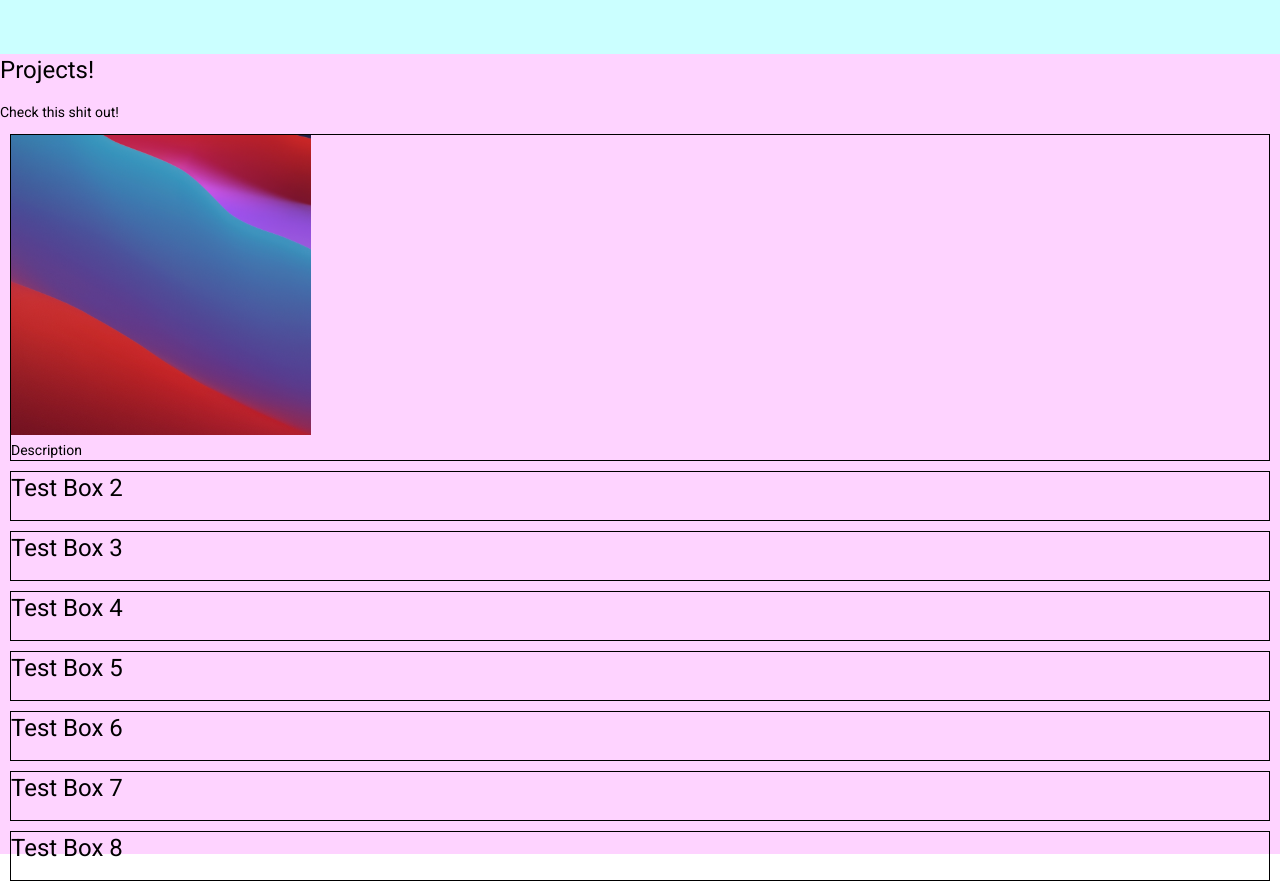
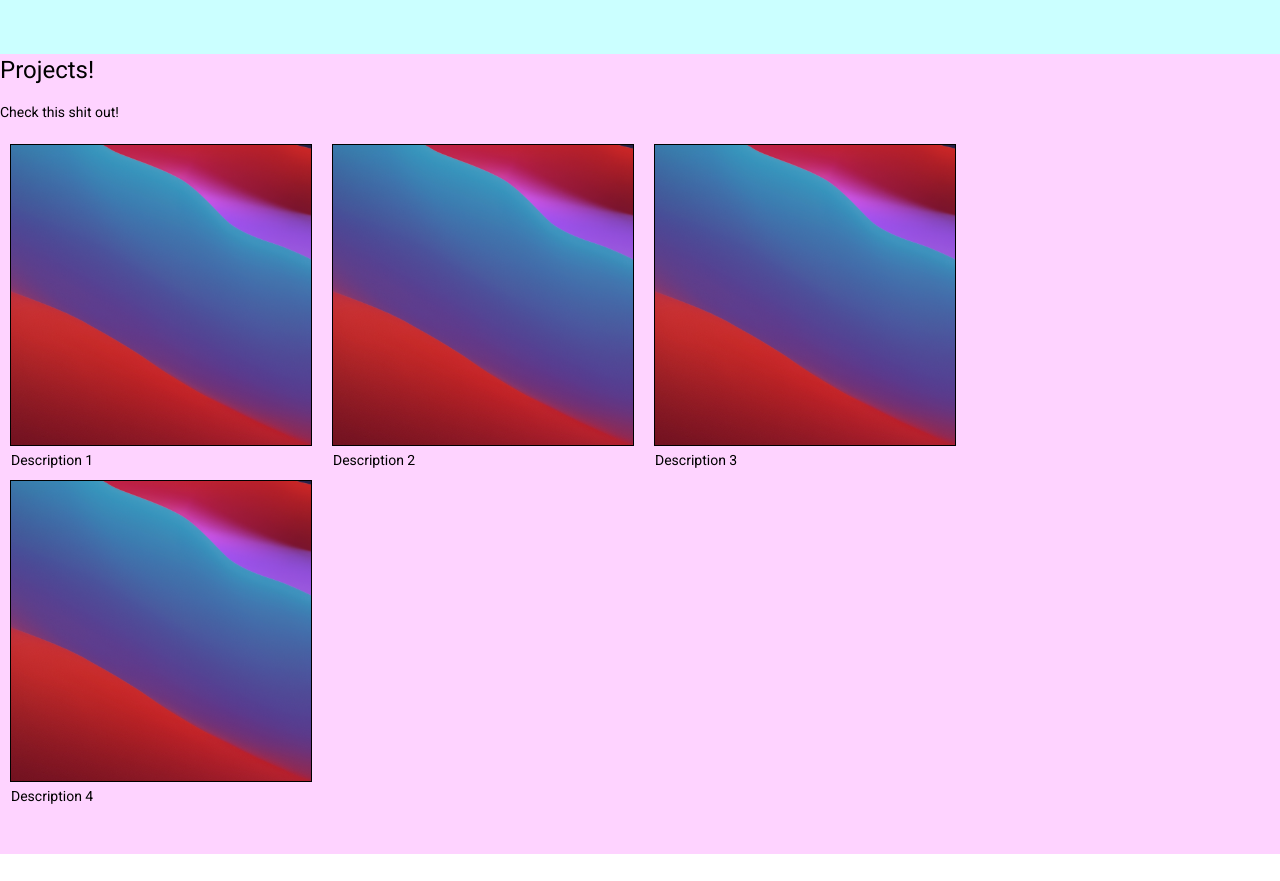
Before and after one commit to colinamicon/portfolio, an Angular app: page / in a window 1280 px wide. Shown: the part 860-1741 px from the top of the page. After the commit the page ends 1714 px from the top, so only its background shows below. Built offline with nearby package versions, Linux system fonts and the light colour scheme.

Commit message:
commit 3

```diff
--- a/src/app/projects/projects.component.css
+++ b/src/app/projects/projects.component.css
@@ -6,8 +6,10 @@
 
 .test-box {
   border: 1px solid black;
-  display: grid;
+  display: inline-block;
   margin: 10px;
+  width: 300px;
+  height: 300px;
 
 }
 
--- a/src/app/projects/projects.component.html
+++ b/src/app/projects/projects.component.html
@@ -10,34 +10,29 @@
   <a target="_blank" href="assets/test_pic.png">
     <img src="assets/test_pic.png" alt="test_pic"/>
   </a>
-  <div class="desc">Description</div>
+  <div class="desc">Description 1</div>
   </div>
 
 <div class="test-box">
-  <h1>Test Box 2</h1>
-</div>
-<div class="test-box">
-  <h1>Test Box 3</h1>
-</div>
-<div class="test-box">
-  <h1>Test Box 4</h1>
-</div>
-<div class="test-box">
-  <h1>Test Box 5</h1>
-</div>
-<div class="test-box">
-  <h1>Test Box 6</h1>
-</div>
-<div class="test-box">
-  <h1>Test Box 7</h1>
-</div>
-<div class="test-box">
-  <h1>Test Box 8</h1>
+  <a target="_blank" href="assets/test_pic.png">
+    <img src="assets/test_pic.png" alt="test_pic" />
+  </a>
+  <div class="desc">Description 2</div>
 </div>
 
+<div class="test-box">
+  <a target="_blank" href="assets/test_pic.png">
+    <img src="assets/test_pic.png" alt="test_pic" />
+  </a>
+  <div class="desc">Description 3</div>
+</div>
 
-
-
+<div class="test-box">
+  <a target="_blank" href="assets/test_pic.png">
+    <img src="assets/test_pic.png" alt="test_pic" />
+  </a>
+  <div class="desc">Description 4</div>
+</div>
 
 
 
```
